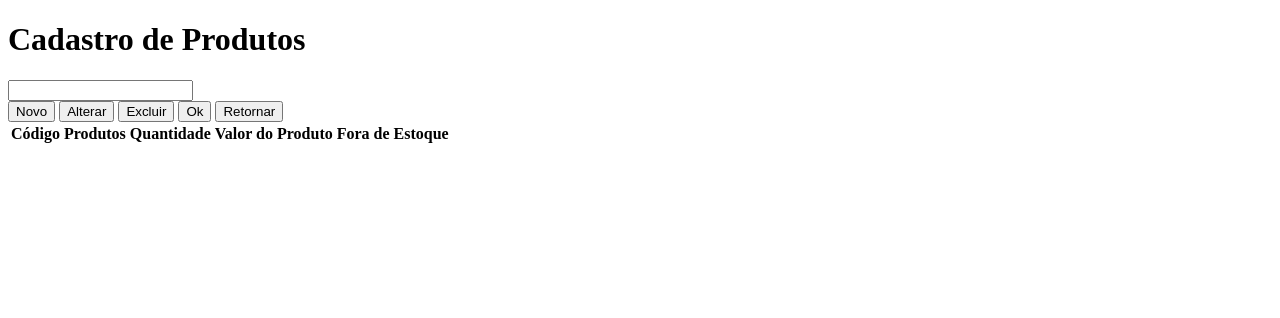
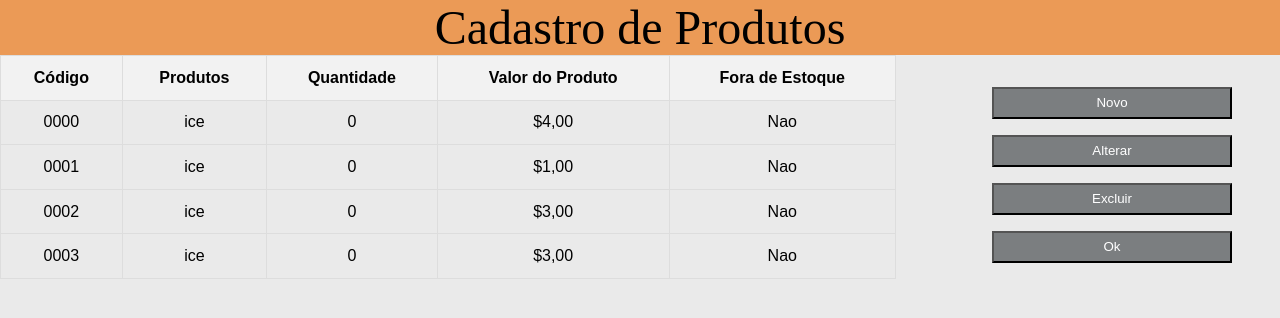
Before and after one commit to mairtonr/LAB_SOFT, a plain HTML site: page tabela_de_produtos/index.html in a window 1280 px wide. Drawn offline with Linux system fonts and the light colour scheme.

Commit message:
estilização da pagina tabela_de_produtos esta em andamento

```diff
--- a/tabela_de_produtos/index.html
+++ b/tabela_de_produtos/index.html
@@ -5,20 +5,14 @@
   <meta charset="UTF-8">
   <meta http-equiv="X-UA-Compatible" content="IE=edge">
   <meta name="viewport" content="width=device-width, initial-scale=1.0">
+  <link rel="stylesheet" href="style.css">
   <title>Tabela de produtos</title>
 </head>
 
 <body>
+  <div class="main">
+    <h1>Cadastro de Produtos</h1>
   <div class="container">
-    <h1>Cadastro de Produtos</h1>
-    <input type="search">
-    <div class="btn_right">
-      <button>Novo</button>
-      <button>Alterar</button>
-      <button>Excluir</button>
-      <button>Ok</button>
-      <button>Retornar</button>
-    </div>
     <div class="table_left">
       <table>
         <thead>
@@ -32,37 +26,43 @@
         </thead>
         <tbody>
           <tr>
-            <td></td>
-            <td></td>
-            <td></td>
-            <td></td>
-            <td></td>
+            <td>0000</td>
+            <td>ice</td>
+            <td>0</td>
+            <td>$4,00</td>
+            <td>Nao</td>
           </tr>
           <tr>
-            <td></td>
-            <td></td>
-            <td></td>
-            <td></td>
-            <td></td>
+            <td>0001</td>
+            <td>ice</td>
+            <td>0</td>
+            <td>$1,00</td>
+            <td>Nao</td>
           </tr>
           <tr>
-            <td></td>
-            <td></td>
-            <td></td>
-            <td></td>
-            <td></td>
+            <td>0002</td>
+            <td>ice</td>
+            <td>0</td>
+            <td>$3,00</td>
+            <td>Nao</td>
           </tr>
           <tr>
-            <td></td>
-            <td></td>
-            <td></td>
-            <td></td>
-            <td></td>
+            <td>0003</td>
+            <td>ice</td>
+            <td>0</td>
+            <td>$3,00</td>
+            <td>Nao</td>
           </tr>
         </tbody>
       </table>
     </div>
+    <div class="btn_right">
+      <button>Novo</button>
+      <button>Alterar</button>
+      <button>Excluir</button>
+      <button>Ok</button>
+    </div>
   </div>
+</div>
 </body>
-
 </html>
--- a/tabela_de_produtos/style.css
+++ b/tabela_de_produtos/style.css
@@ -1,17 +1,68 @@
+*{
+  margin: 0;
+  padding: 0;
+  box-sizing: border-box;
+}
+.main{
+  display: flex;
+  flex-direction: column;
+  width: 100vw;
+  height: 100vh;
+  background-color: #EAEAEA;
+}
+
+.main h1{
+  display: flex;
+  justify-content: center;
+  background-color: #EB9A56;
+  font-weight: 500;
+  font-size: 3rem;
+}
+
+.container{
+  display: flex;
+  flex-direction: column;
+  width: 100vw;
+  height: 100vh;
+  background-color: #EAEAEA;
+}
+
+.table_left{
+  width: 70vw;
+}
+
 table {
   border-collapse: collapse;
   width: 100%;
   font-family: Arial, sans-serif;
-  font-size: 14px;
+  font-size: 1rem;
 }
 
 th, td {
-  text-align: left;
-  padding: 8px;
-  border-bottom: 1px solid #ddd;
+  text-align: center;
+  padding: .8rem;
+  border: 1px solid #ddd;
 }
 
 th {
   background-color: #f2f2f2;
   font-weight: bold;
 }
+
+.btn_right{
+  display: flex;
+  flex-direction: column;
+  font-size: 1.8rem;
+  width: 15rem;
+  height: 11rem;
+  gap: 1rem;
+  position: relative;
+  left: 62rem;
+  bottom: 12rem;
+}
+
+.btn_right button{
+  background-color: #7B7E80;
+  height: 10rem;
+  color: #FFF;
+}
--- a/tela/style.css
+++ /dev/null
@@ -1,66 +0,0 @@
-@import url('https://fonts.googleapis.com/css2?family=JetBrains+Mono:wght@500;700&family=Roboto:wght@400;500;700;900&display=swap');
-@import url('https://fonts.googleapis.com/css2?family=JetBrains+Mono:wght@500;700&family=Poppins:wght@400;700&family=Roboto:wght@400;500;700;900&display=swap');
-*{
-    margin: 0;
-    padding: 0;
-    box-sizing: border-box;
-}
-
-body{
-    display: flex;
-    align-items: center;
-    justify-content: center;
-    flex-direction: column;
-
-    width: 100vw;
-    height: 100vh;
-
-    background-color: #00425A;
-
-}
-
-h1{
-    margin-bottom: 20%;
-    font-family: 'JetBrains Mono', monospace;
-    font-size: 3rem;
-    color: #fff;
-}
-
-.home{
-    display: flex;
-    align-items: center;
-    justify-content: center;
-    flex-direction: column;
-}
-
-.home * {
-    margin:0.5rem;
-
-}
-
-input{
-    border-radius: 0.3rem;
-    width: 18rem;
-    height: 1.8rem;
-    font-family: 'Poppins', sans-serif;
-}
-
-.button{
-    color: aqua;
-
-}
-
-.btn{
-    width: 7.5rem;
-    height: 2.5rem;
-    background-color: #1F8A70;
-    border: none;
-    border-radius: 1rem;
-    color:#fff;
-
-}
-
-.link{
-    display: flex;
-
-}
--- a/tela_cadastro/style.css
+++ /dev/null
@@ -1,73 +0,0 @@
-@import url('https://fonts.googleapis.com/css2?family=JetBrains+Mono:wght@500;700&family=Roboto:wght@400;500;700;900&display=swap');
-@import url('https://fonts.googleapis.com/css2?family=JetBrains+Mono:wght@500;700&family=Poppins:wght@400;700&family=Roboto:wght@400;500;700;900&display=swap');
-*{
-    margin: 0;
-    padding: 0;
-    box-sizing: border-box;
-}
-
-body{
-    display: flex;
-    align-items: center;
-    justify-content: center;
-    flex-direction: column;
-
-    width: 100vw;
-    height: 100vh;
-
-    background-color: #00425A;
-
-}
-
-h1{
-    margin-bottom: 20%;
-    font-family: 'JetBrains Mono', monospace;
-    font-size: 3rem;
-    color: #fff;
-}
-
-.home{
-    display: flex;
-    align-items: center;
-    justify-content: center;
-    flex-direction: column;
-}
-
-.home * {
-    margin:0.5rem;
-
-}
-
-input{
-    border-radius: 0.3rem;
-    width: 18rem;
-    height: 1.8rem;
-    font-family: 'Poppins', sans-serif;
-}
-
-.button{
-    color: aqua;
-
-}
-
-.btn{
-    width: 7.5rem;
-    height: 2.5rem;
-    background-color: #1F8A70;
-    border: none;
-    border-radius: 1rem;
-    color:#fff;
-
-}
-
-.link{
-    display: flex;
-    align-items: center;
-    justify-content: center;
-    color: #fff;
-}
-
-a{
-    color: #FC7300;
-
-}
```
Also changed, not shown: tela/index.html (deleted, +0 -26 lines), tela_cadastro/index.html (deleted, +0 -24 lines), tela_login/index.html (+0 -3 lines), tela_login/style.css (+0 -12 lines).
